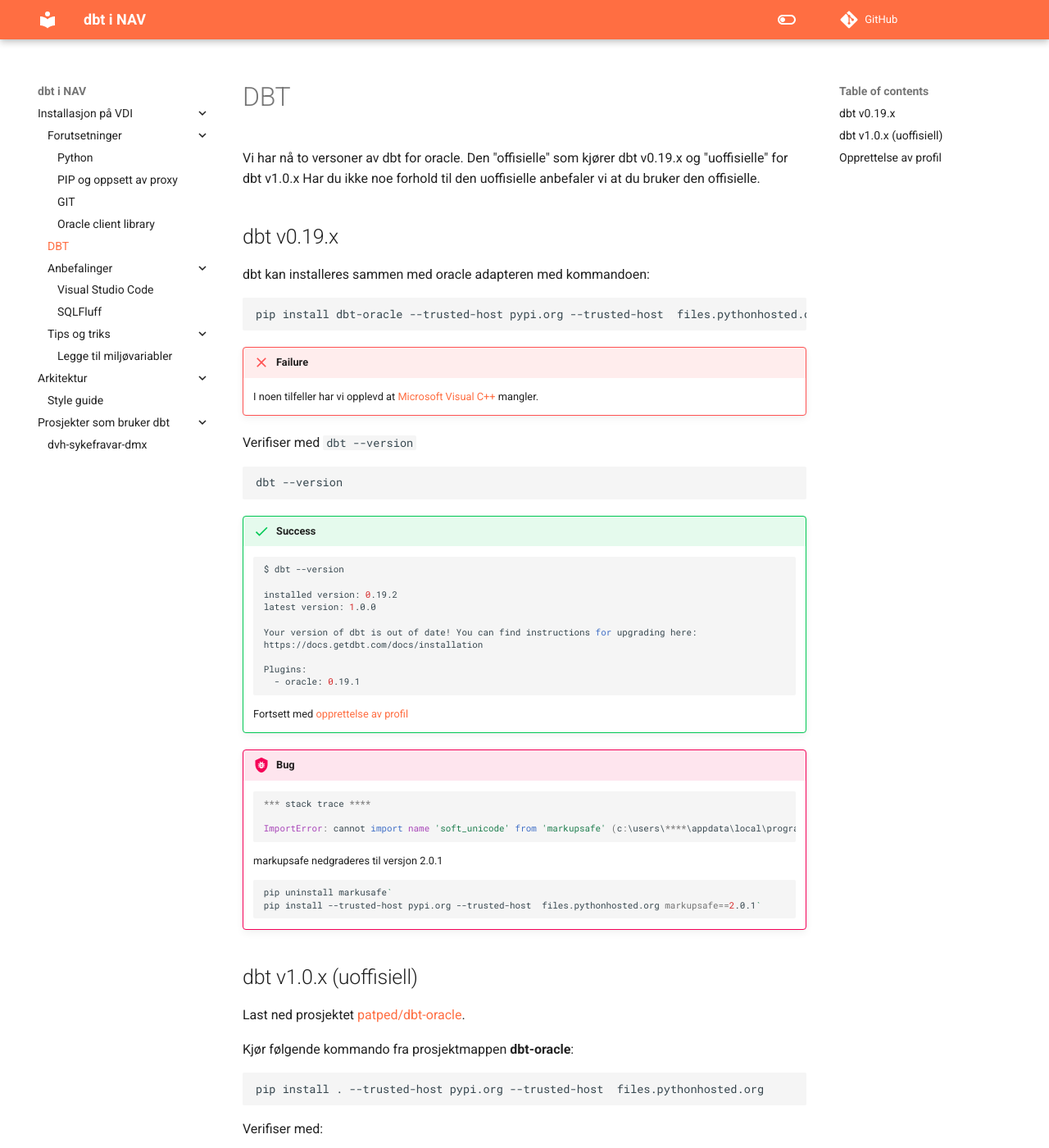
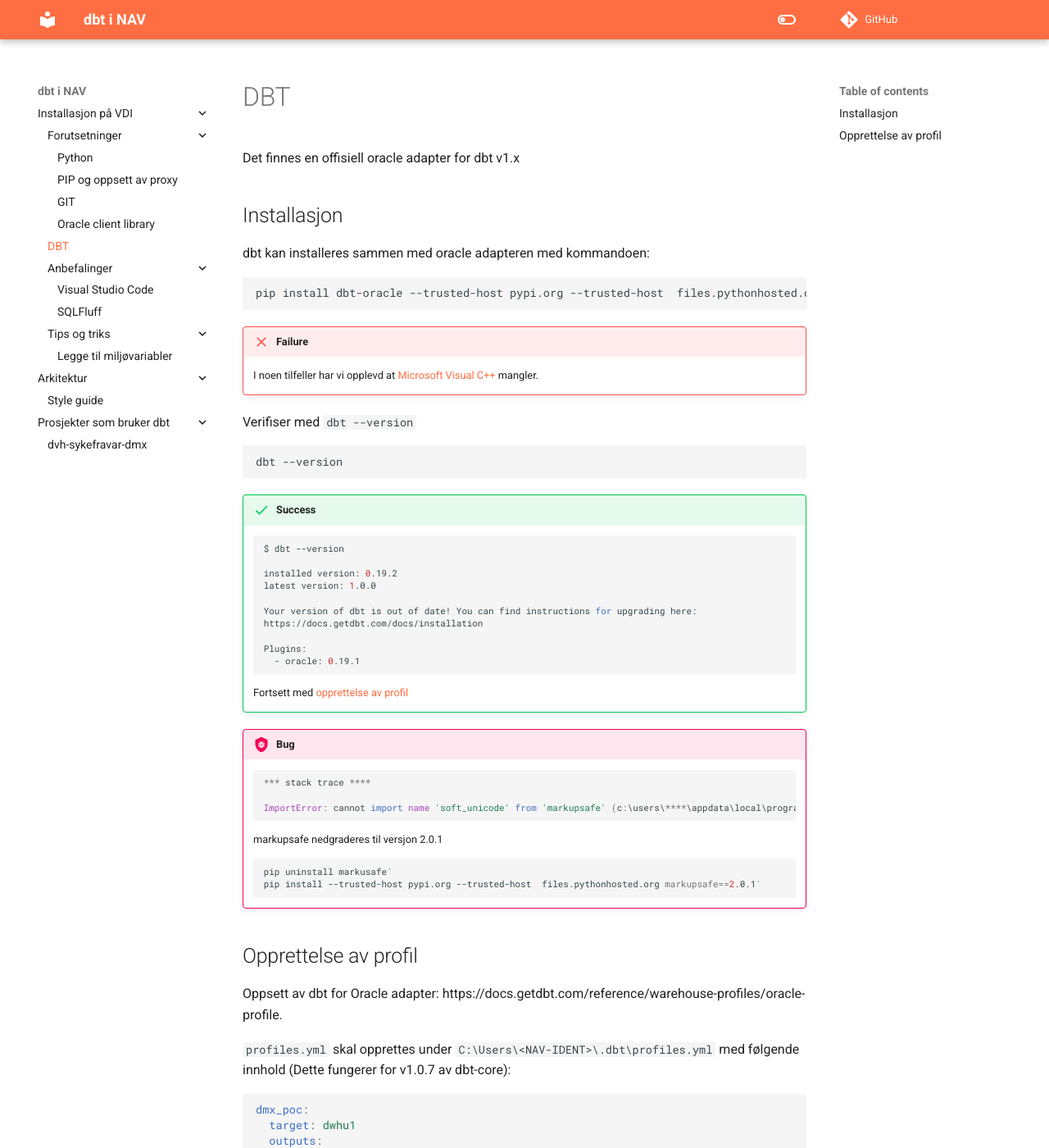
Before and after one commit to navikt/dbt-i-nav, an MkDocs documentation site: the page built from docs/vdi/dbt.md, in a window 1280 px wide and 1400 px high. Shown: the whole window at 82% size. Built offline with MkDocs 1.6.1 and Material for MkDocs 9.7.7, drawn with Linux system fonts in a browser that asks for light colours; comment, search, counter and statistics services are not loaded.

Commit message:
Remove installation guide for unofficial version of dbt

````diff
--- a/docs/vdi/dbt.md
+++ b/docs/vdi/dbt.md
@@ -1,8 +1,8 @@
 # DBT
 
-Vi har nå to versoner av dbt for oracle. Den "offisielle" som kjører dbt v0.19.x og "uoffisielle" for dbt v1.0.x Har du ikke noe forhold til den uoffisielle anbefaler vi at du bruker den offisielle.
+Det finnes en offisiell oracle adapter for dbt v1.x
 
-## dbt v0.19.x
+## Installasjon
 
 dbt kan installeres sammen med oracle adapteren med kommandoen:
 
@@ -51,26 +51,7 @@
     pip install --trusted-host pypi.org --trusted-host  files.pythonhosted.org markupsafe==2.0.1`
     ```
 
-## dbt v1.0.x (uoffisiell)
-
-Last ned prosjektet [patped/dbt-oracle](https://github.com/patped/dbt-oracle).
-
-Kjør følgende kommando fra prosjektmappen **dbt-oracle**:
-
-```shell
-pip install . --trusted-host pypi.org --trusted-host  files.pythonhosted.org
-```
-
-Verifiser med:
-
-```shell
-dbt --version
-```
-
----
-
 ## Opprettelse av profil
-
 
 Oppsett av dbt for Oracle adapter: https://docs.getdbt.com/reference/warehouse-profiles/oracle-profile.
 
````
